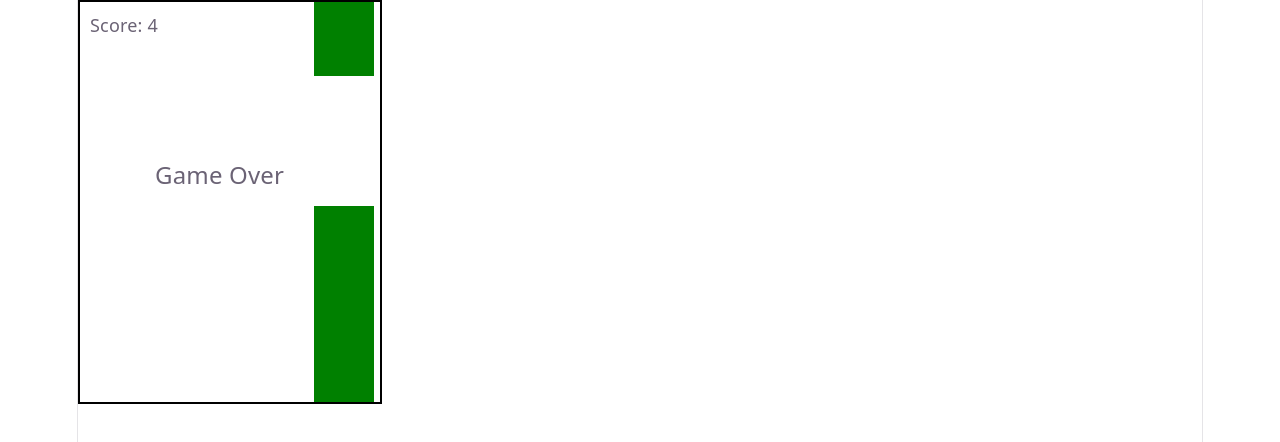
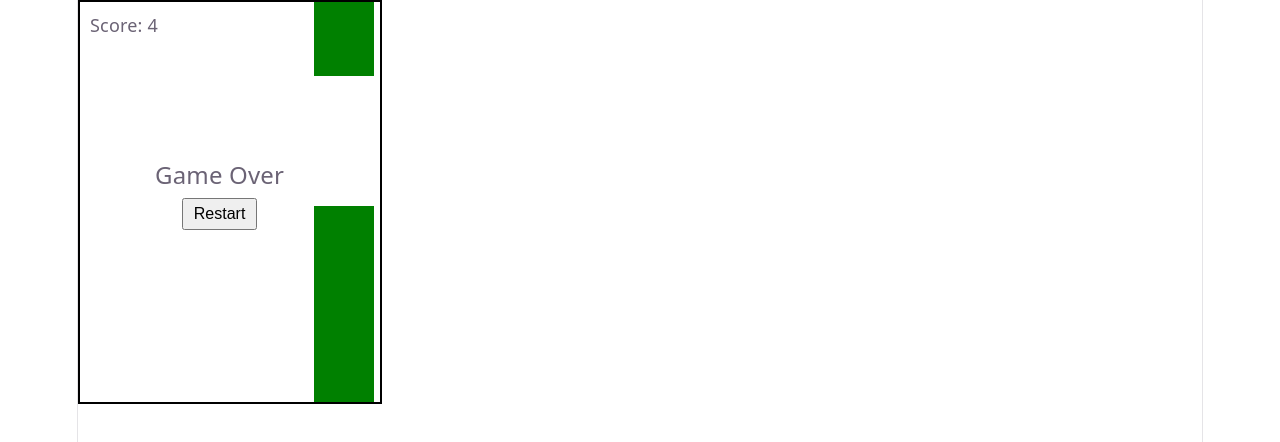
Before and after one commit to Dz7Apex/study.general, a React (Vite) app in the folder samples/react/my-app/: page / in a window 1280 px wide. Shown: the top 442 px of the page. Built offline with nearby package versions, Linux system fonts and the light colour scheme.

Commit message:
função restart

```diff
--- a/samples/react/my-app/src/App.tsx
+++ b/samples/react/my-app/src/App.tsx
@@ -84,7 +84,14 @@ export default function App() {
       setVelocity(-8);
     }
   }
-
+function restart() {
+  setBirdY(200)
+  setVelocity(0)
+  setPipeX(GAME_WIDTH)
+  setPipeGapY(150)
+  setScore(0)
+  setGameOver(false)
+}
   return (
     <div
       onClick={jump}
@@ -113,10 +120,23 @@ export default function App() {
       position: "absolute",
       top: "40%",
       left: "25%",
+      textAlign: "center",
       fontSize: 24,
     }}
   >
-          Game Over
+    <div>Game Over</div>
+
+    <button
+      onClick={restart}
+      style={{
+        marginTop: 10,
+        padding: "5px 10px",
+        fontSize: 16,
+        cursor: "pointer",
+      }}
+    >
+      Restart
+    </button>
   </div>
 )}
     </div>
```
Lines whose indentation alone changed are shown as unchanged.
